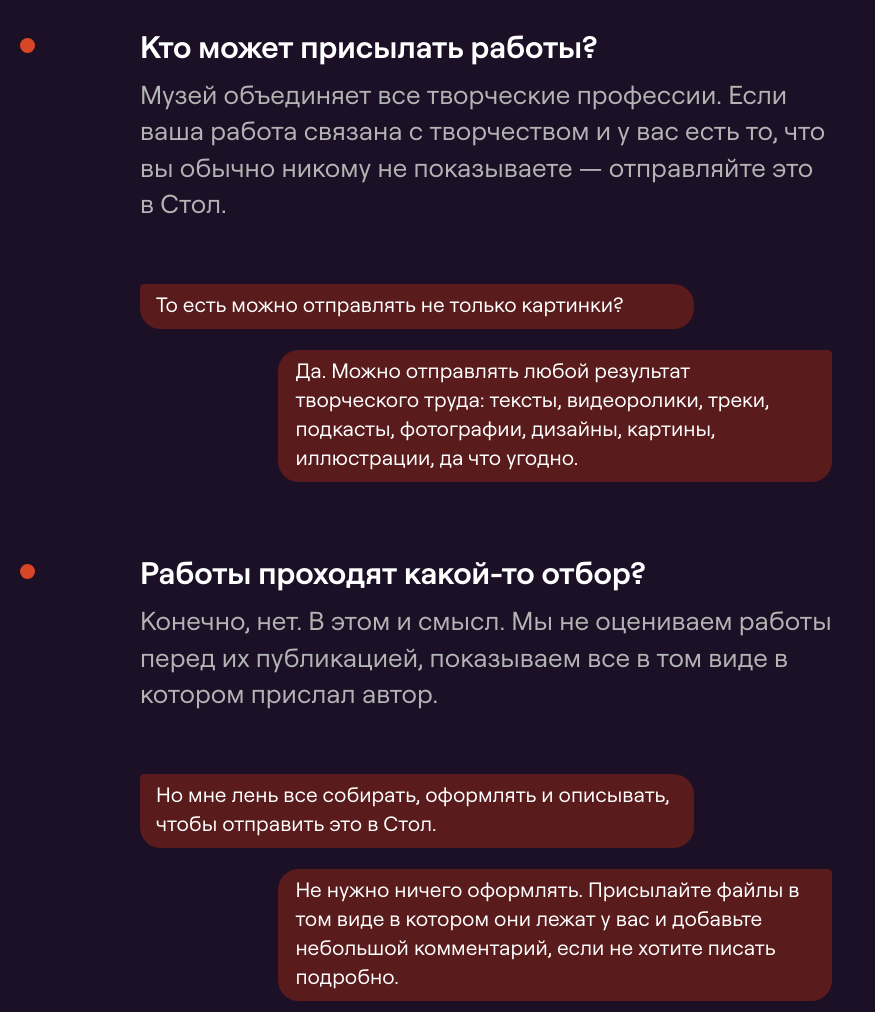
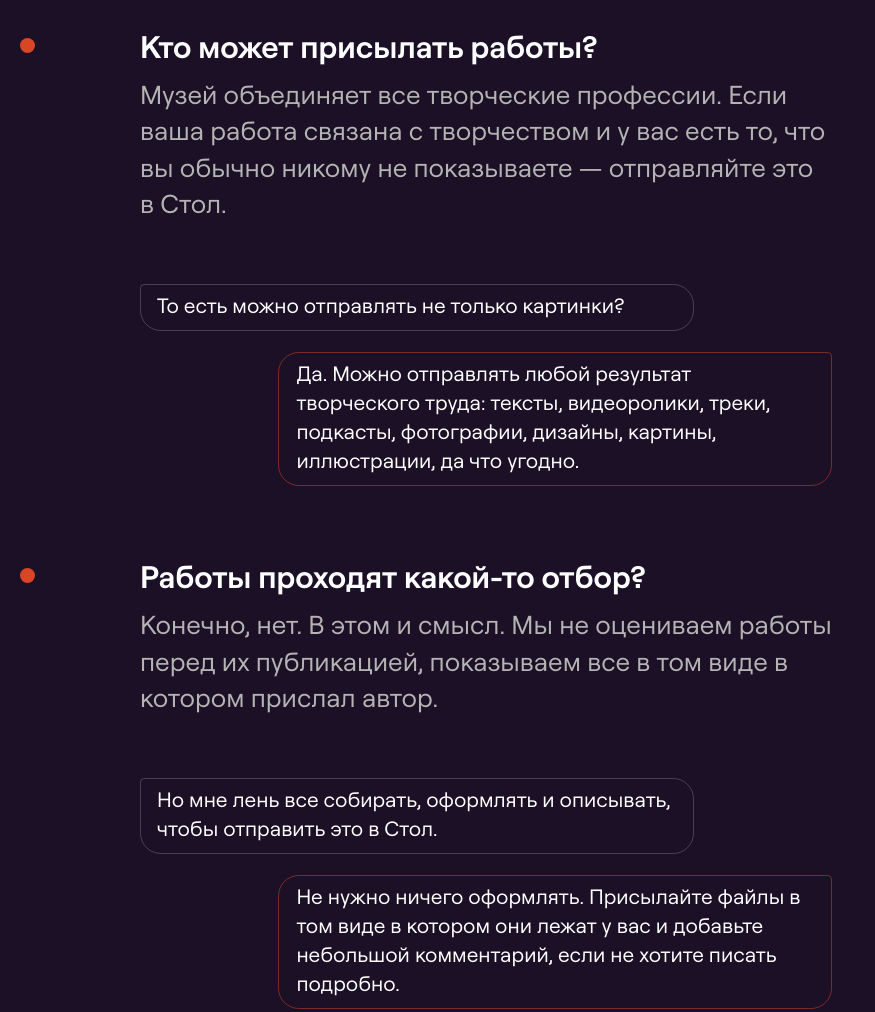
Before and after one commit to Qrootto/stol, a plain HTML site: page index.html in a window 1280 px wide. Shown: the part 2777-3789 px from the top of the page, without its empty margins (0-875 px from the left). Drawn offline with Linux system fonts and the light colour scheme.

Commit message:
Поменялся стиль спичбаблов. Теперь они аутлайновые

```diff
--- a/Styles/Layout.css
+++ b/Styles/Layout.css
@@ -61,7 +61,8 @@ span {
     color: rgba(var(--color-text-h), 1);
     font-size: 0.8em;
     padding: 6px 16px 10px 16px;
-    background-color: rgba(var(--color-surface), 1);
+    /* background-color: rgba(var(--color-surface), 1); */
+    border: 1px solid rgba(var(--color-text-h), 0.2);
     border-radius: 0.2em 1em 1em 1em;
 }
 
@@ -72,7 +73,8 @@ span {
     width: 80%;
     font-size: 0.8em;
     padding: 6px 16px 10px 17px;
-    background-color: rgba(var(--color-surface), 1);
+    /* background-color: rgba(var(--color-surface), 1); */
+    border: 1px solid rgba(var(--color-accent), 0.5);
     border-radius: 1em 0.2em 1em 1em;
 }
 
```
